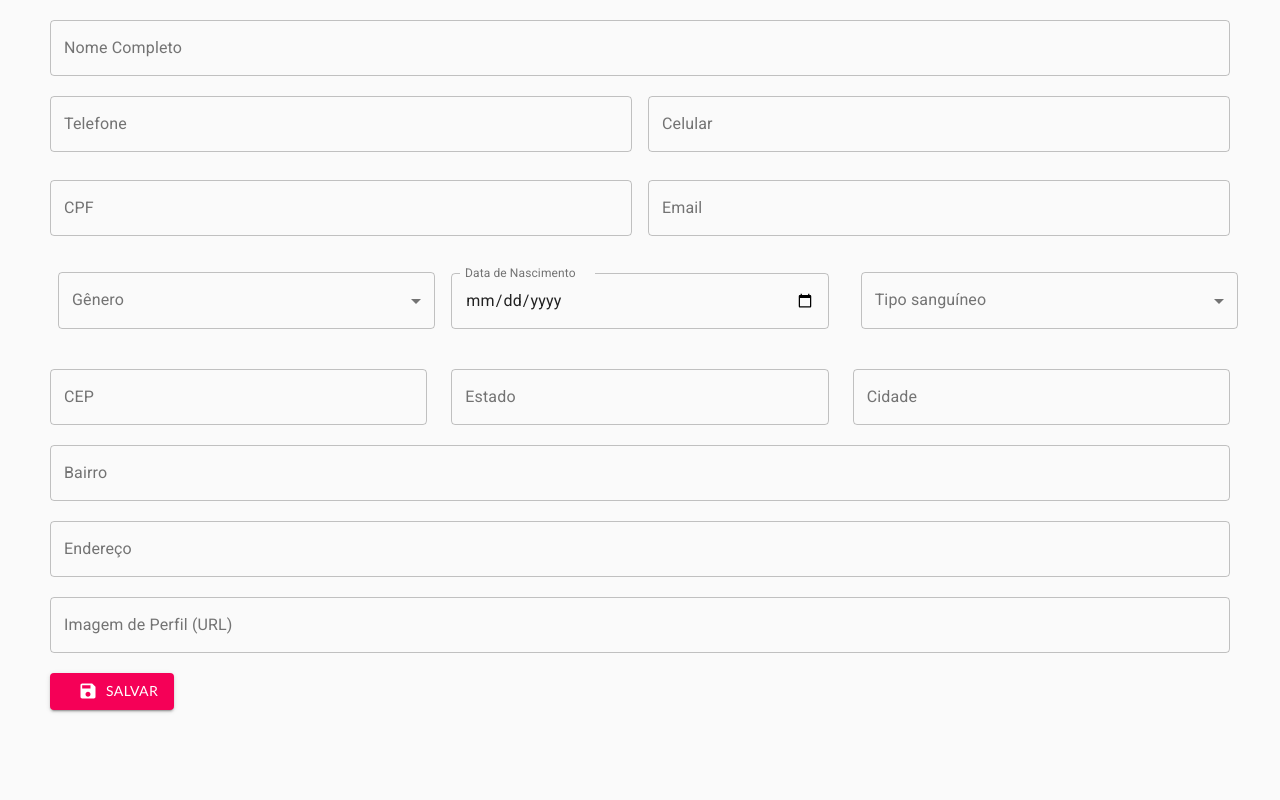
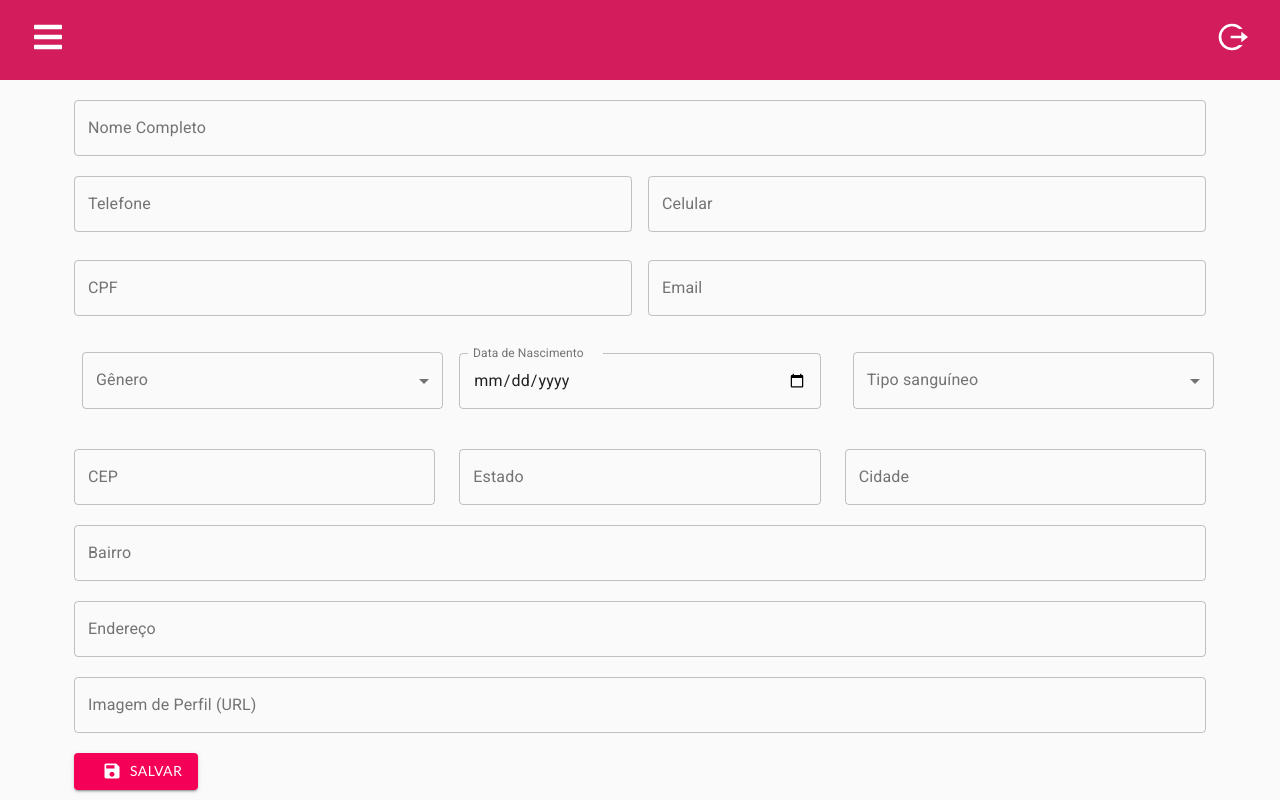
Before and after one commit to afyalabs-1/afya-prontuario-frontend, a React (Create React App) app: page /customerRegistration in a window 1280 px wide. Built offline with nearby package versions, Linux system fonts and the light colour scheme.

Commit message:
✨ Adição de Navbar na página CustomerRegistration.

```diff
--- a/src/pages/customerRegistration/index.js
+++ b/src/pages/customerRegistration/index.js
@@ -8,6 +8,8 @@ import InputLabel from "@material-ui/core/InputLabel";
 import MenuItem from "@material-ui/core/MenuItem";
 import FormControl from "@material-ui/core/FormControl";
 import Select from "@material-ui/core/Select";
+import Container from "@material-ui/core/Container";
+import Navbar from "../../components/Navbar";
 
 import { createClient as createClientApi } from "../../api/ClientApi";
 
@@ -61,6 +63,9 @@ const CustomerRegistration = () => {
   };
 
   return (
+    <div>
+      <Navbar />
+      <Container>
         <div className={classes.marginBox}>
           <form>
             <TextField
@@ -268,6 +273,8 @@ const CustomerRegistration = () => {
             </Grid>
           </form>
         </div>
+      </Container>
+    </div>
   );
 };
 
```
Lines whose indentation alone changed are shown as unchanged.
